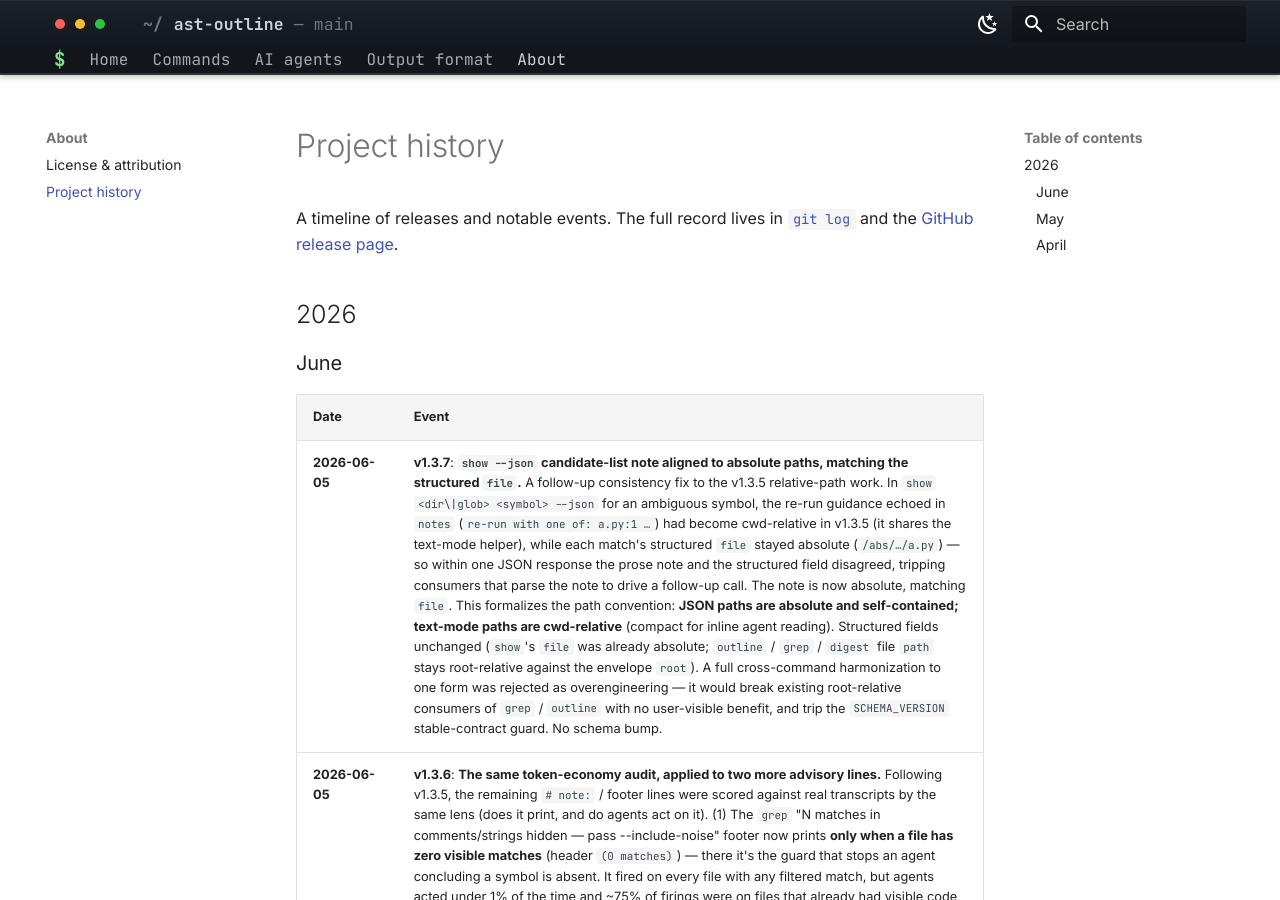
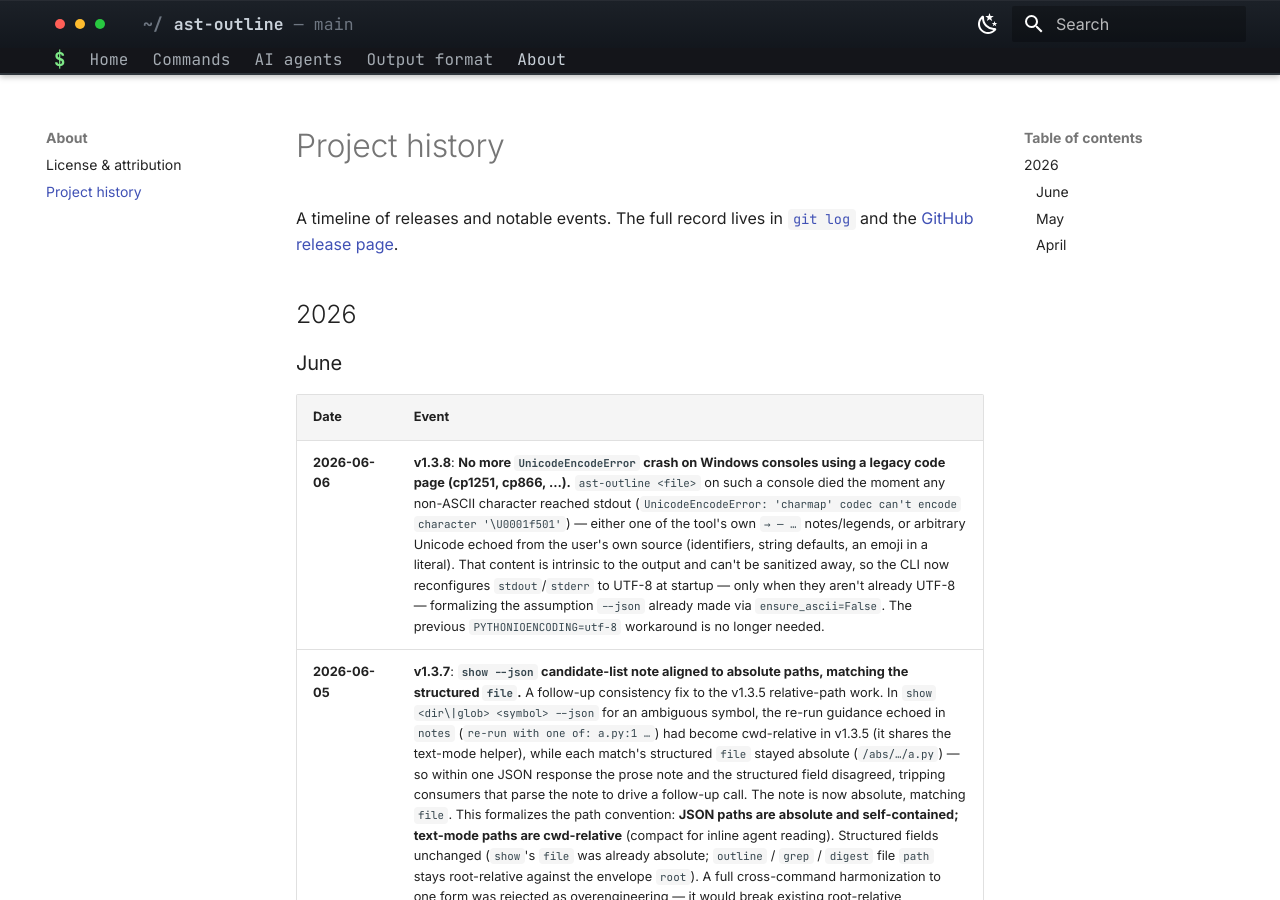
Before and after one commit to ast-outline/ast-outline.github.io, an MkDocs documentation site: the page built from docs/history.md, in a window 1280 px wide and 900 px high. Built offline with MkDocs 1.6.1 and Material for MkDocs 9.7.7, drawn with Linux system fonts in a browser that asks for light colours.

Commit message:
history: v1.3.8 — UTF-8 stdout/stderr fix for Windows cp1251 consoles

```diff
--- a/docs/history.md
+++ b/docs/history.md
@@ -16,6 +16,7 @@ the [GitHub release page](https://github.com/ast-outline/ast-outline/releases).
 
 | Date | Event |
 | --- | --- |
+| **2026-06-06** | **v1.3.8**: **No more `UnicodeEncodeError` crash on Windows consoles using a legacy code page (cp1251, cp866, …).** `ast-outline <file>` on such a console died the moment any non-ASCII character reached stdout (`UnicodeEncodeError: 'charmap' codec can't encode character '\U0001f501'`) — either one of the tool's own `→ — …` notes/legends, or arbitrary Unicode echoed from the user's own source (identifiers, string defaults, an emoji in a literal). That content is intrinsic to the output and can't be sanitized away, so the CLI now reconfigures `stdout`/`stderr` to UTF-8 at startup — only when they aren't already UTF-8 — formalizing the assumption `--json` already made via `ensure_ascii=False`. The previous `PYTHONIOENCODING=utf-8` workaround is no longer needed. |
 | **2026-06-05** | **v1.3.7**: **`show --json` candidate-list note aligned to absolute paths, matching the structured `file`.** A follow-up consistency fix to the v1.3.5 relative-path work. In `show <dir\|glob> <symbol> --json` for an ambiguous symbol, the re-run guidance echoed in `notes` (`re-run with one of: a.py:1 …`) had become cwd-relative in v1.3.5 (it shares the text-mode helper), while each match's structured `file` stayed absolute (`/abs/…/a.py`) — so within one JSON response the prose note and the structured field disagreed, tripping consumers that parse the note to drive a follow-up call. The note is now absolute, matching `file`. This formalizes the path convention: **JSON paths are absolute and self-contained; text-mode paths are cwd-relative** (compact for inline agent reading). Structured fields unchanged (`show`'s `file` was already absolute; `outline` / `grep` / `digest` file `path` stays root-relative against the envelope `root`). A full cross-command harmonization to one form was rejected as overengineering — it would break existing root-relative consumers of `grep` / `outline` with no user-visible benefit, and trip the `SCHEMA_VERSION` stable-contract guard. No schema bump. |
 | **2026-06-05** | **v1.3.6**: **The same token-economy audit, applied to two more advisory lines.** Following v1.3.5, the remaining `# note:` / footer lines were scored against real transcripts by the same lens (does it print, and do agents act on it). (1) The `grep` "N matches in comments/strings hidden — pass --include-noise" footer now prints **only when a file has zero visible matches** (header `(0 matches)`) — there it's the guard that stops an agent concluding a symbol is absent. It fired on every file with any filtered match, but agents acted under 1% of the time and ~75% of firings were on files that already had visible code matches (pure noise); the count still rides the JSON `filtered_count` field. (2) The "ignored N dirs … pass --no-ignore" note for a **successful** `outline` / `digest` batch moved to the `--json` `notes` array only (agents acted under 6% of the time; pruned dirs are almost always junk). It is **kept in text on the empty-result path** — every candidate directory filtered — where it's the "your folder was filtered, the path isn't empty" guard. Kept untouched: the truncation footer (only fires under an explicit `-m`) and all empty-result hints (`did you mean`, `--kind` mismatch, no-files-glob) — cheap and high-value. |
 | **2026-06-05** | **v1.3.5**: **`grep` stops narrating its auto-recognition, and `grep` / `show` / `outline` print paths relative to the working directory.** Two token-economy cuts from transcript analysis of real agent sessions. (1) The `grep` advisory `# note:` lines — regex auto-promotion (which fired on nearly every `\|` alternation search) and leading definition-keyword stripping — are dropped from text output: agents reliably ignored them and kept typing `\|`, so the "pass `--regex` to silence" advice never changed behavior while every call still paid ~25 tokens for the note. The underlying behavior is untouched — auto-promotion, the `\|`→`|` BRE→ERE conversion, keyword-strip with auto-narrow-to-`def`, and the genuine `# note: invalid regex` error all stay — and the advisories are preserved verbatim in the `--json` `notes` array for machine consumers. (2) `grep`, `show`, and `outline` headers (plus `grep -l` / `-c` lines and `show`'s candidate lists) now print file paths relative to the current directory instead of repeating the absolute `/Users/…/project/src/…` prefix on every file; paths outside the working directory stay absolute so they remain resolvable when fed straight back into `show` / `Read`. `digest` was already directory-grouped and is unaffected. |
```
